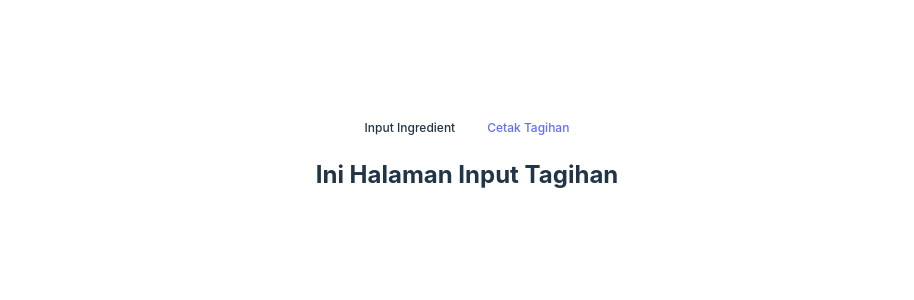
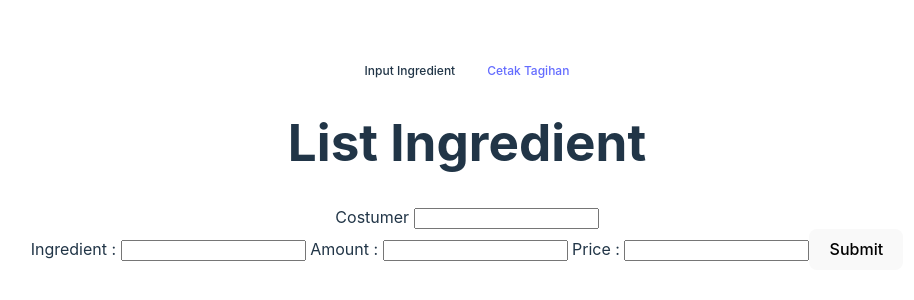
Before and after one commit to riyandrmd/Pertemuan-SinauCoding, a Vue app in the folder pertemuan-7/: page / in a window 1280 px wide. Shown: the part 250-550 px from the top of the page, without its empty margins (173-1087 px from the left). Built offline with nearby package versions, Linux system fonts and the light colour scheme.

Commit message:
bikin inputan

```diff
--- a/pertemuan-7/views/InputIngredient.vue
+++ b/pertemuan-7/views/InputIngredient.vue
@@ -1,3 +1,27 @@
+<script setup>
+import { reactive, ref } from "vue"
+</script>
+
 <template>
-    <h2>Ini Halaman Input Tagihan</h2>
+  <h1>List Ingredient</h1>
+  <label for="costumer">
+    Costumer
+    <input type="text" id="costumer" /> <br />
+  </label>
+  <span>
+    <label for="ingredient">
+      Ingredient :
+      <input type="text" id="ingredient" />
+    </label>
+    <label for="amount">
+      Amount :
+      <input type="number" id="amount" />
+    </label>
+    <label for="price">
+      Price :
+      <input type="number" id="price" />
+    </label>
+    <button type="submit">Submit</button>
+  </span>
+  <table></table>
 </template>
```
